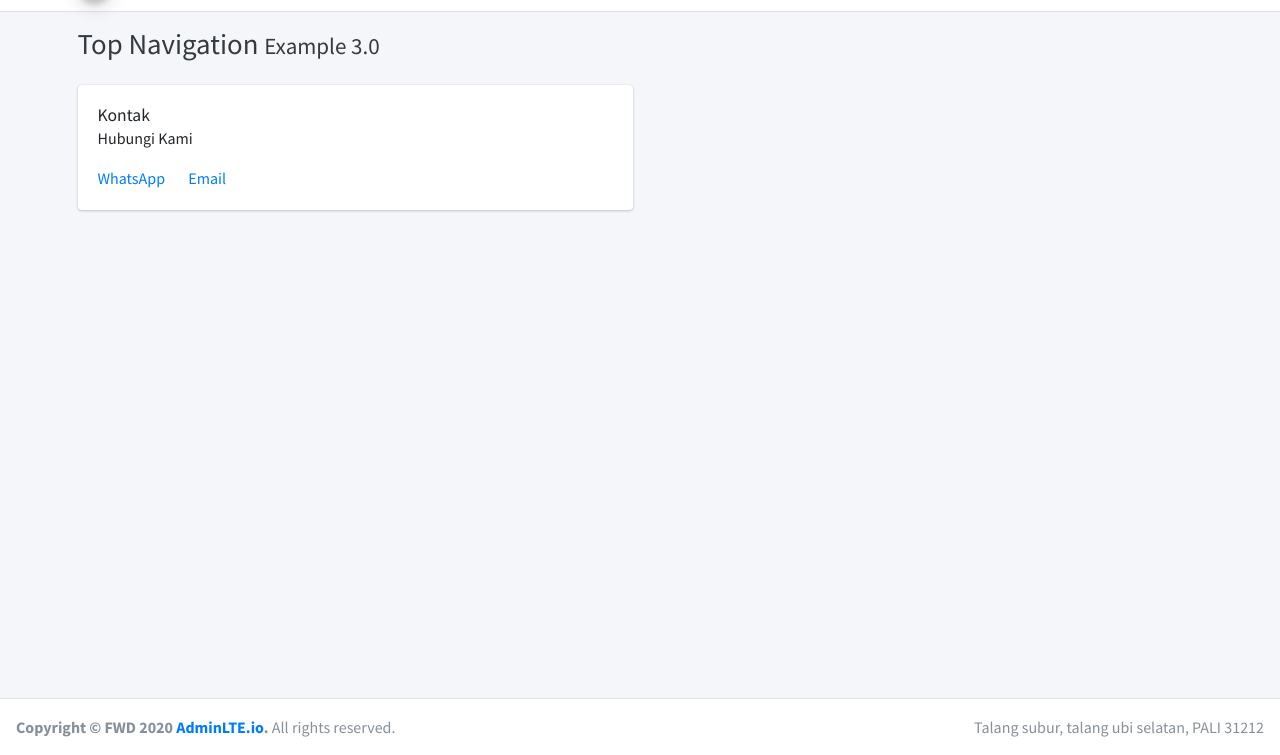
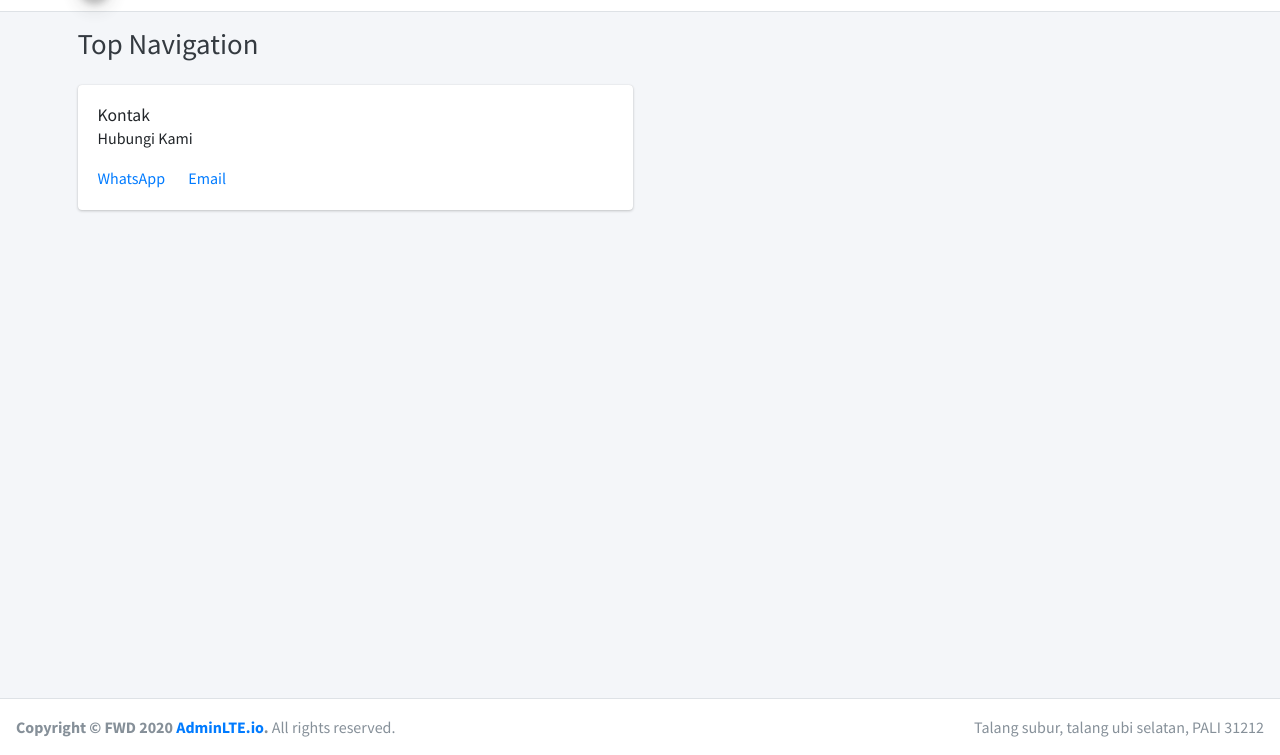
Before and after one commit to fwdbengkel/fwdbengkel.github.io, a plain HTML site: page kontak.html in a window 1280 px wide. Shown: the part 45-800 px from the top of the page. Drawn offline with Linux system fonts and the light colour scheme.

Commit message:
edit kontak

```diff
--- a/kontak.html
+++ b/kontak.html
@@ -116,7 +116,7 @@ scratch. This page gets rid of all links and provides the needed markup only.
                 <div class="container">
                     <div class="row mb-2">
                         <div class="col-sm-6">
-                            <h1 class="m-0 text-dark"> Top Navigation <small>Example 3.0</small></h1>
+                            <h1 class="m-0 text-dark"> Top Navigation </h1>
                         </div><!-- /.col -->
                         <div class="col-sm-6">
 
```
